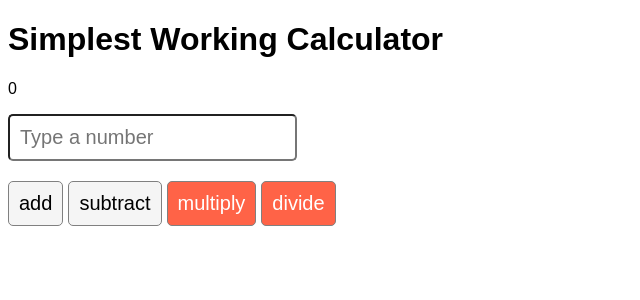
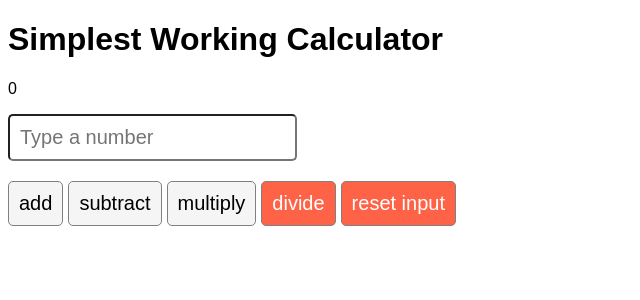
Before and after one commit to Tunzeki/calculator-app, a React (Create React App) app: page / in a window 1280 px wide. Shown: the top 300 px of the page, without its empty margins (0-640 px from the left). Built offline with nearby package versions, Linux system fonts and the light colour scheme.

Commit message:
Add the code for the resetInput function...
and the `reset input` button

```diff
--- a/src/App.js
+++ b/src/App.js
@@ -34,6 +34,8 @@ function App() {
 
   function resetInput(e) {
     // Add the code for the resetInput function
+    e.preventDefault();
+    inputRef.current = null;
   };
 
   function resetResult(e) {
@@ -66,6 +68,7 @@ function App() {
         {/* Add the divide button */}
         <button onClick={divide}>divide</button>
         {/* Add the resetInput button */}
+        <button onClick={resetInput}>reset input</button>
         {/* Add the resetResult button */}
       </form>
     </div>
```
